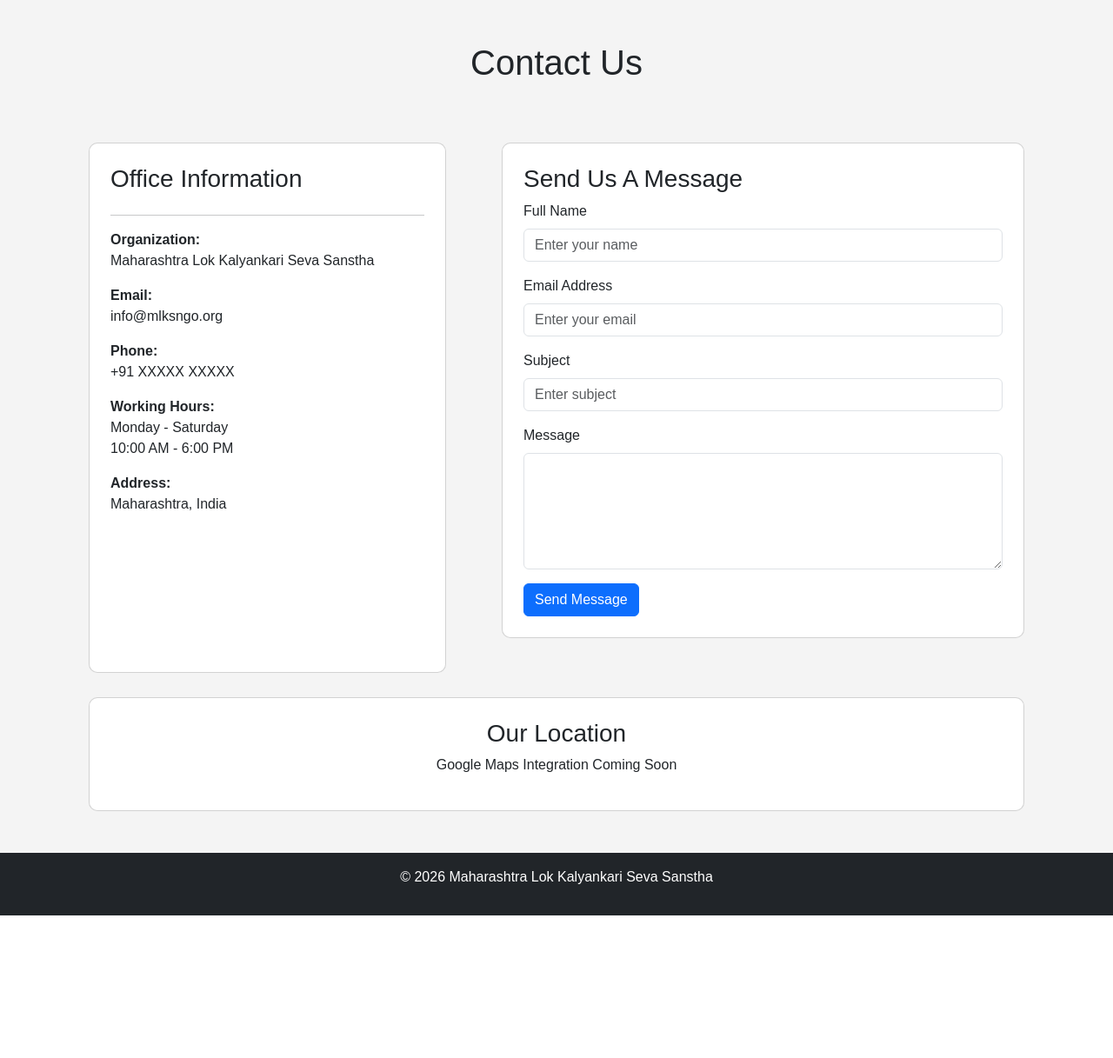
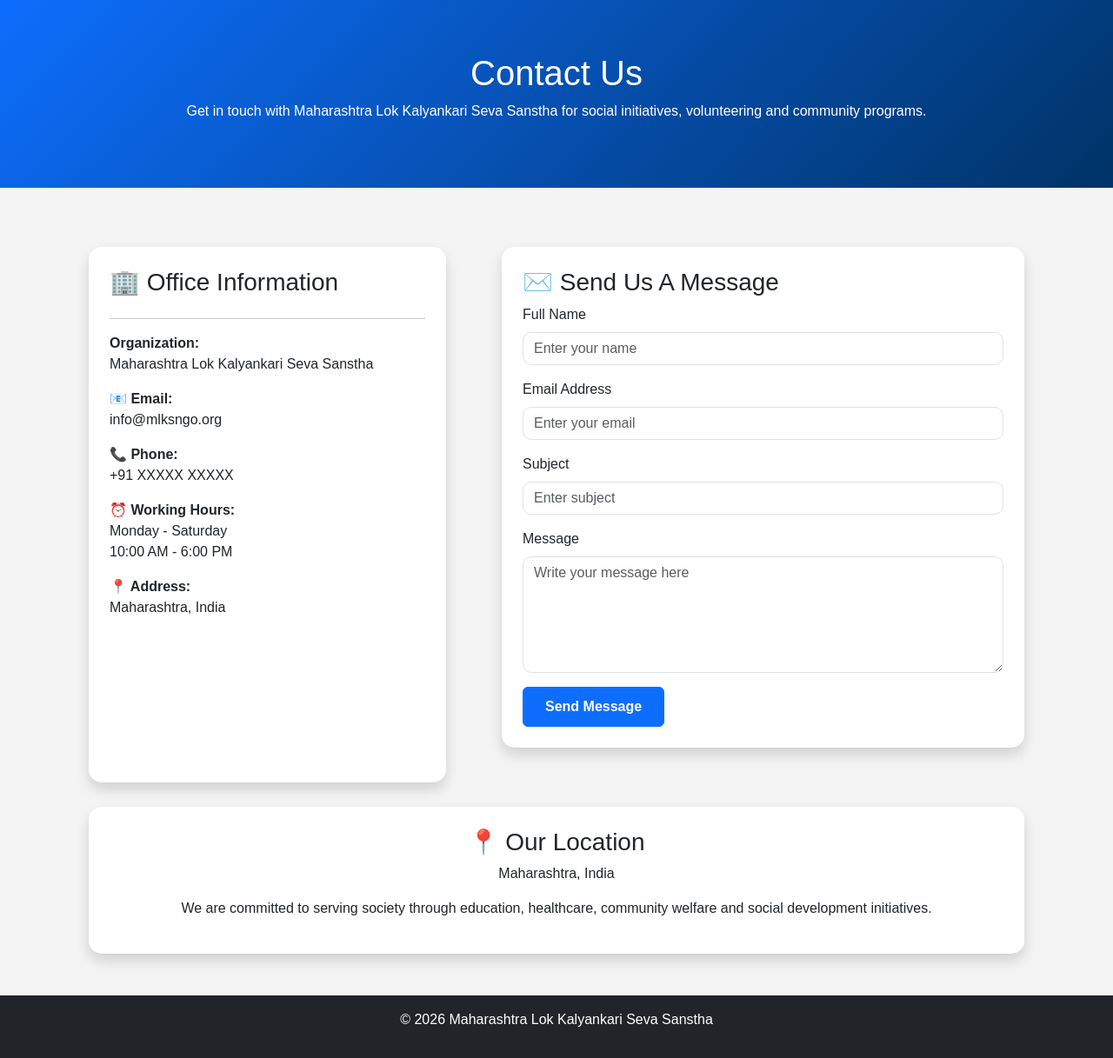
Before and after one commit to sarthakakkalkote-tech/mlks-ngo-website, a Flask app: page /contact in a window 1280 px wide. Shown: the part 56-1273 px from the top of the page at 87% size. Before the commit the page ends 1109 px from the top, so only its background shows below. Run offline with Flask 3, Linux system fonts and the light colour scheme.

Commit message:
Completed Contact Page

```diff
--- a/static/style.css
+++ b/static/style.css
@@ -124,3 +124,37 @@ footer{
     border-radius:15px;
     box-shadow:0 4px 12px rgba(0,0,0,0.1);
 }
+.card img{
+    height:250px;
+    object-fit:cover;
+}
+.card{
+    border:none;
+    border-radius:15px;
+    overflow:hidden;
+}
+
+.card:hover{
+    transform:translateY(-5px);
+    transition:0.3s;
+}
+
+.gallery-banner{
+    background:linear-gradient(135deg,#0d6efd,#003366);
+    color:white;
+    text-align:center;
+    padding:60px 20px;
+}
+.form-control{
+    border-radius:10px;
+}
+
+.btn-primary{
+    padding:10px 25px;
+    font-weight:bold;
+}
+
+.btn-primary:hover{
+    transform:scale(1.03);
+    transition:0.3s;
+}
--- a/templates/contact.html
+++ b/templates/contact.html
@@ -1,5 +1,6 @@
 <!DOCTYPE html>
 <html lang="en">
+
 <head>
 
     <meta charset="UTF-8">
@@ -65,19 +66,26 @@
 
 </nav>
 
+<section class="gallery-banner">
+
+    <h1>Contact Us</h1>
+
+    <p>
+        Get in touch with Maharashtra Lok Kalyankari Seva Sanstha
+        for social initiatives, volunteering and community programs.
+    </p>
+
+</section>
+
 <div class="container mt-5">
 
-    <h1 class="text-center mb-5">
-        Contact Us
-    </h1>
-
-    <div class="row">
+    <div class="row g-4">
 
         <div class="col-md-5">
 
-            <div class="card p-4 h-100">
+            <div class="card p-4 shadow h-100">
 
-                <h3>Office Information</h3>
+                <h3>🏢 Office Information</h3>
 
                 <hr>
 
@@ -87,23 +95,23 @@
                 </p>
 
                 <p>
-                    <strong>Email:</strong><br>
+                    <strong>📧 Email:</strong><br>
                     info@mlksngo.org
                 </p>
 
                 <p>
-                    <strong>Phone:</strong><br>
+                    <strong>📞 Phone:</strong><br>
                     +91 XXXXX XXXXX
                 </p>
 
                 <p>
-                    <strong>Working Hours:</strong><br>
+                    <strong>⏰ Working Hours:</strong><br>
                     Monday - Saturday<br>
                     10:00 AM - 6:00 PM
                 </p>
 
                 <p>
-                    <strong>Address:</strong><br>
+                    <strong>📍 Address:</strong><br>
                     Maharashtra, India
                 </p>
 
@@ -113,9 +121,9 @@
 
         <div class="col-md-7">
 
-            <div class="card p-4">
+            <div class="card p-4 shadow">
 
-                <h3>Send Us A Message</h3>
+                <h3>✉️ Send Us A Message</h3>
 
                 <form>
 
@@ -164,8 +172,7 @@
                         <textarea
                             class="form-control"
                             rows="5"
-                            placeholder="Write your message here">
-                        </textarea>
+                            placeholder="Write your message here"></textarea>
 
                     </div>
 
@@ -188,12 +195,18 @@
 
 <div class="container my-5">
 
-    <div class="card p-4 text-center">
+    <div class="card p-4 shadow text-center">
 
-        <h3>Our Location</h3>
+        <h3>📍 Our Location</h3>
 
         <p>
-            Google Maps Integration Coming Soon
+            Maharashtra, India
+        </p>
+
+        <p>
+            We are committed to serving society through
+            education, healthcare, community welfare and
+            social development initiatives.
         </p>
 
     </div>
```
Also changed, not shown: templates/gallery.html (+119 -20 lines).
